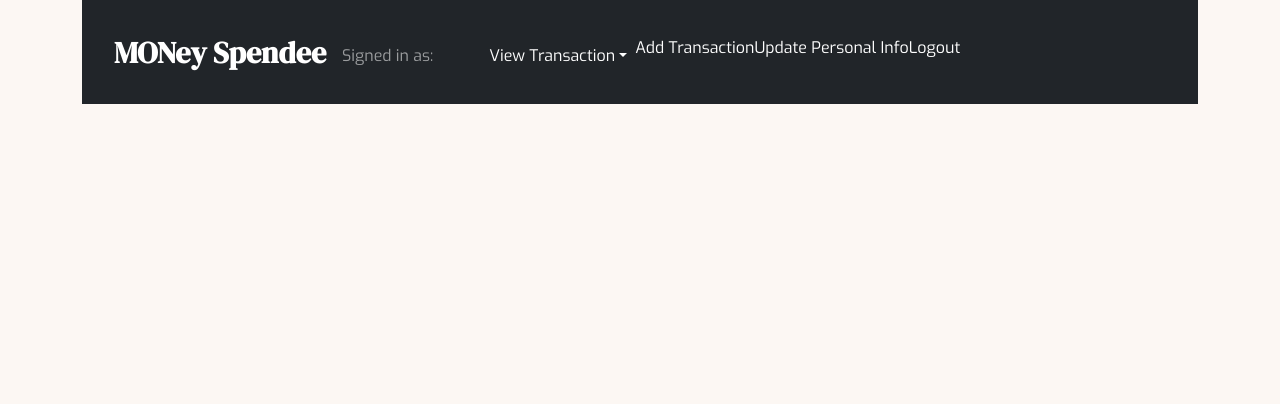
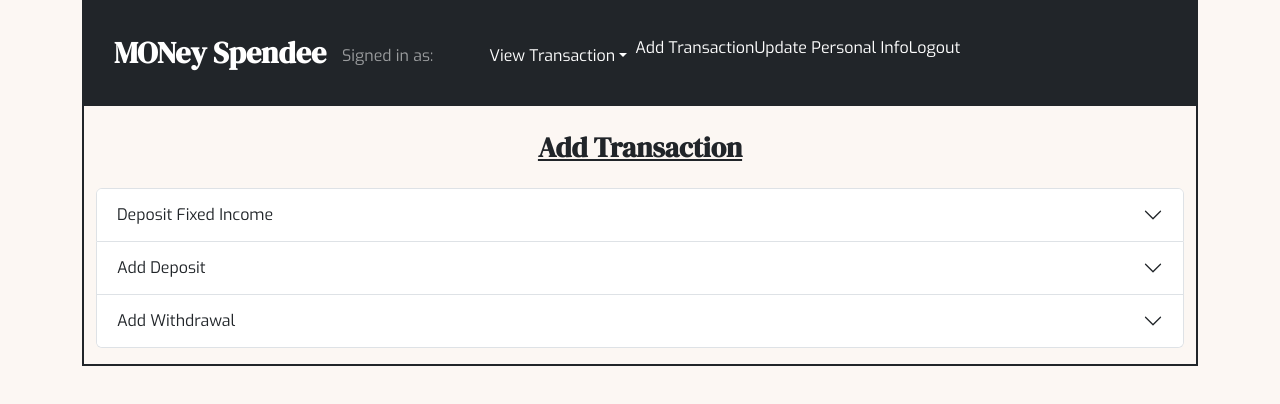
Before and after one commit to chonnikan-aue/money-spendee-client, a React (Create React App) app: page /add-transaction in a window 1280 px wide. Shown: the top 404 px of the page. Built offline with nearby package versions, Linux system fonts and the light colour scheme.

Commit message:
add AddTransaction component

```diff
--- a/src/App.js
+++ b/src/App.js
@@ -11,6 +11,7 @@ import EditTransaction from "./components/EditTransaction/EditTransaction";
 import { Route, Routes, Link, Navigate } from "react-router-dom";
 import "bootstrap/dist/css/bootstrap.min.css";
 import { Button, Container, Row, Col, Dropdown } from "react-bootstrap";
+import AddTransaction from "./components/AddTransaction/AddTransaction";
 
 function App() {
   const [profileData, setProfileData] = useState({});
@@ -94,6 +95,7 @@ function App() {
             element={
               <>
                 <Header userData={userData} />
+                <AddTransaction userData={userData} getUserData={getUserData} />
               </>
             }
           />
--- /dev/null
+++ b/src/components/AddTransaction/AddTransaction.js
@@ -0,0 +1,28 @@
+import React from "react";
+import { Container, Row, Accordion } from "react-bootstrap";
+
+const AddTransaction = (props) => {
+  return (
+    <Container className="content">
+      <Row className="header">Add Transaction</Row>
+      <Row className="mb-3">
+        <Accordion>
+          <Accordion.Item eventKey="0">
+            <Accordion.Header>Deposit Fixed Income</Accordion.Header>
+            <Accordion.Body></Accordion.Body>
+          </Accordion.Item>
+          <Accordion.Item eventKey="1">
+            <Accordion.Header>Add Deposit</Accordion.Header>
+            <Accordion.Body></Accordion.Body>
+          </Accordion.Item>
+          <Accordion.Item eventKey="2">
+            <Accordion.Header>Add Withdrawal</Accordion.Header>
+            <Accordion.Body></Accordion.Body>
+          </Accordion.Item>
+        </Accordion>
+      </Row>
+    </Container>
+  );
+};
+
+export default AddTransaction;
```
